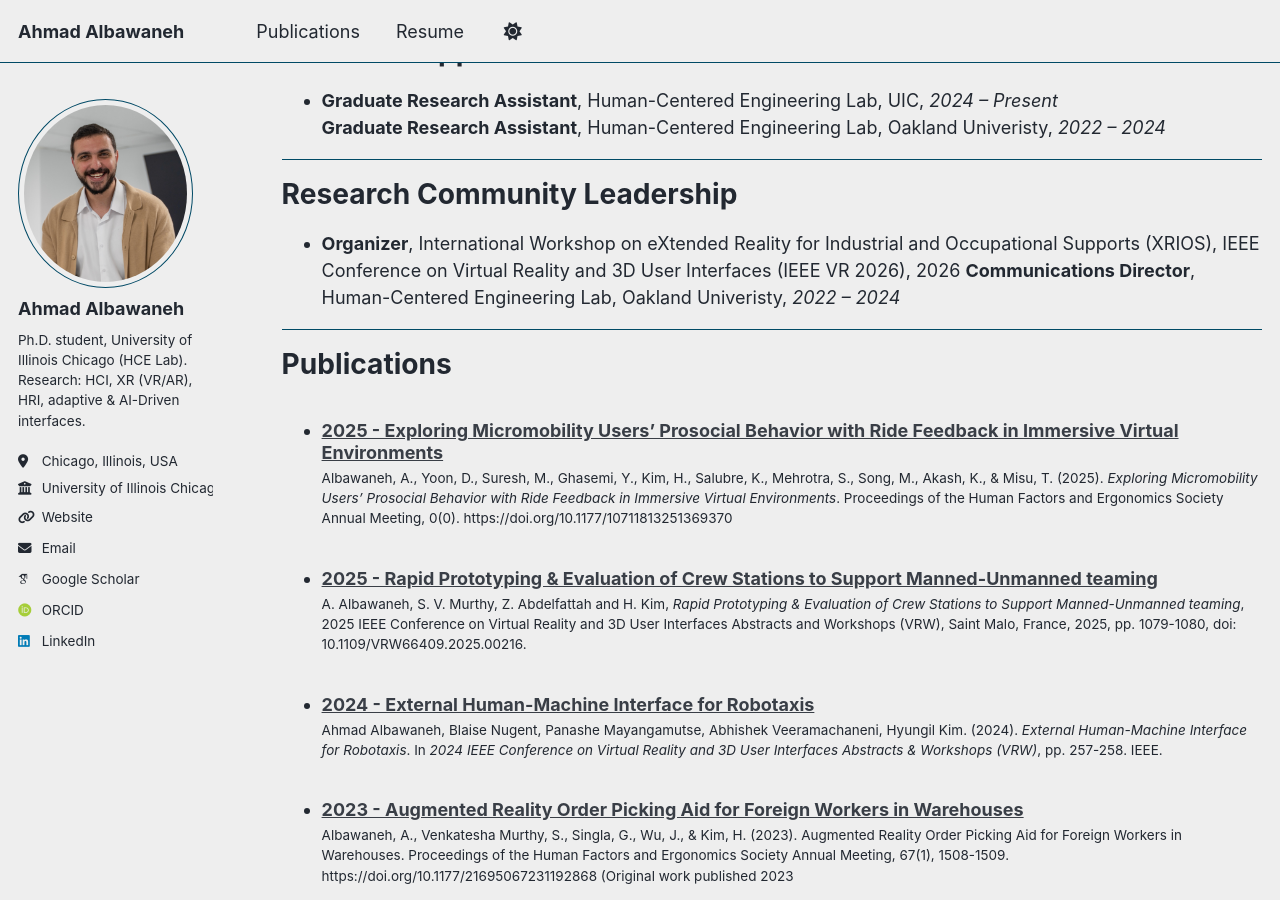
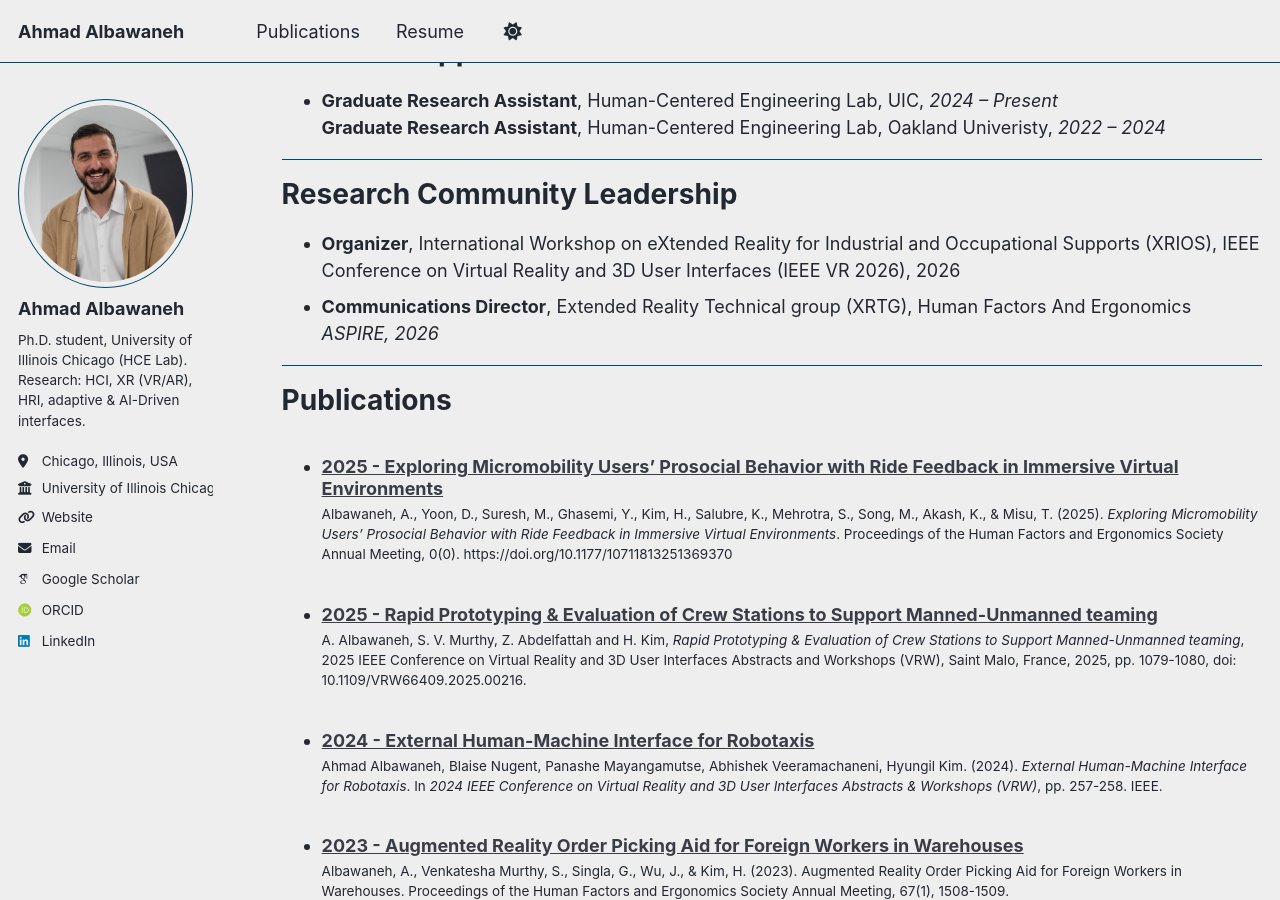
Before and after one commit to bawaneh/bawaneh, a Jekyll site: the page built from _pages/cv.md, in a window 1280 px wide and 900 px high, scrolled down 339 px. Built offline with Jekyll 4.4.1, drawn with Linux system fonts in a browser that asks for light colours; some web fonts are replaced; a script that is not in the unit is left out.

Commit message:
Update cv.md

```diff
--- a/_pages/cv.md
+++ b/_pages/cv.md
@@ -31,7 +31,7 @@ Research Appointments
 Research Community Leadership
 ======
 * **Organizer**, International Workshop on eXtended Reality for Industrial and Occupational Supports (XRIOS), IEEE Conference on Virtual Reality and 3D User Interfaces (IEEE VR 2026), 2026
-  **Communications Director**, Human-Centered Engineering Lab, Oakland Univeristy, *2022 – 2024*
+* **Communications Director**, Extended Reality Technical group (XRTG), Human Factors And Ergonomics *ASPIRE, 2026*
 
 ---
 
```
